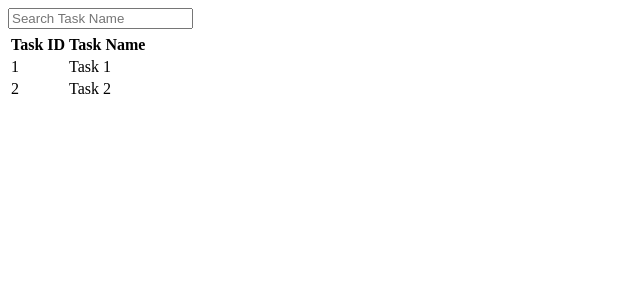
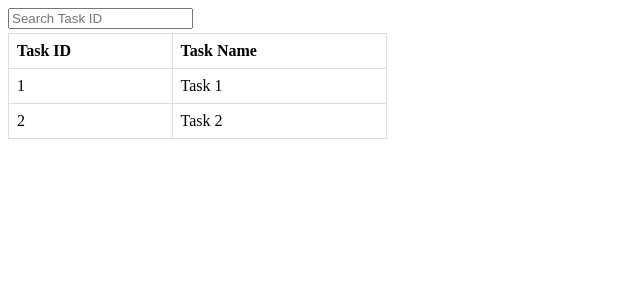
Before and after one commit to portfolio-projects-team/TimeTracker_frontend, a React (Vite) app: page /tasktable in a window 1280 px wide. Shown: the top 300 px of the page, without its empty margins (0-640 px from the left). Built offline with nearby package versions, Linux system fonts and the light colour scheme.

Commit message:
basic style

```diff
--- /dev/null
+++ b/src/TaskTable.css
@@ -0,0 +1,14 @@
+
+
+.task-table {
+    width: 30%;
+    border-collapse: collapse;
+    margin-top: 1rem;
+}
+
+.task-table th,
+.task-table td {
+    border: 1px solid #ddd;
+    padding: 8px;
+    text-align: left;
+}
--- a/src/TaskTable.tsx
+++ b/src/TaskTable.tsx
@@ -1,5 +1,7 @@
+
 import React, { useState } from 'react';
 import { Input, Table, Tbody, Td, Th, Thead, Tr } from '@chakra-ui/react';
+import './TaskTable.css'; // Import the CSS file
 
 interface Task {
     id: number;
@@ -21,11 +23,11 @@ const TaskTable: React.FC<TaskTableProps> = ({ data }) => {
         <>
             <Input
                 type="text"
-                placeholder="Search Task Name"
+                placeholder="Search Task ID"
                 value={searchTerm}
                 onChange={(e) => setSearchTerm(e.target.value)}
             />
-            <Table variant="simple" mt={4}>
+            <Table className="task-table" variant="simple" mt={4}>
                 <Thead>
                     <Tr>
                         <Th>Task ID</Th>
```
